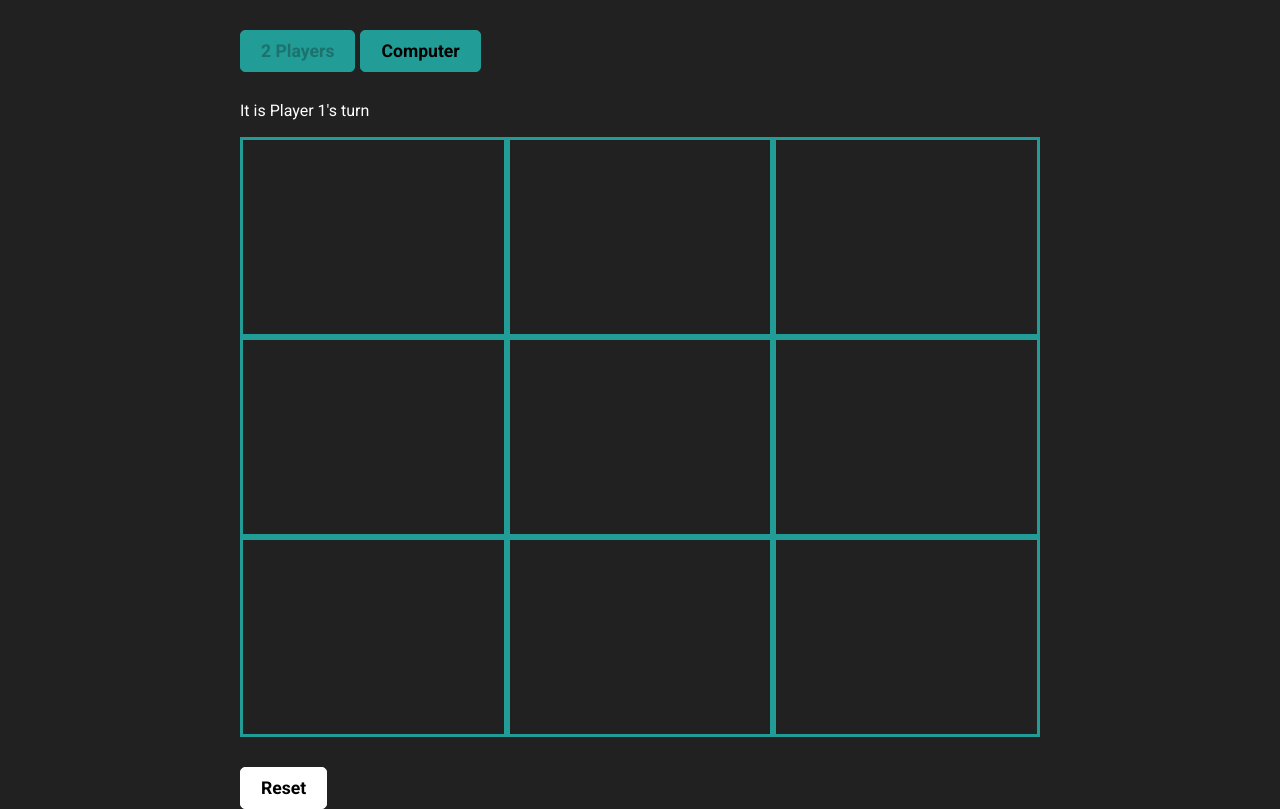
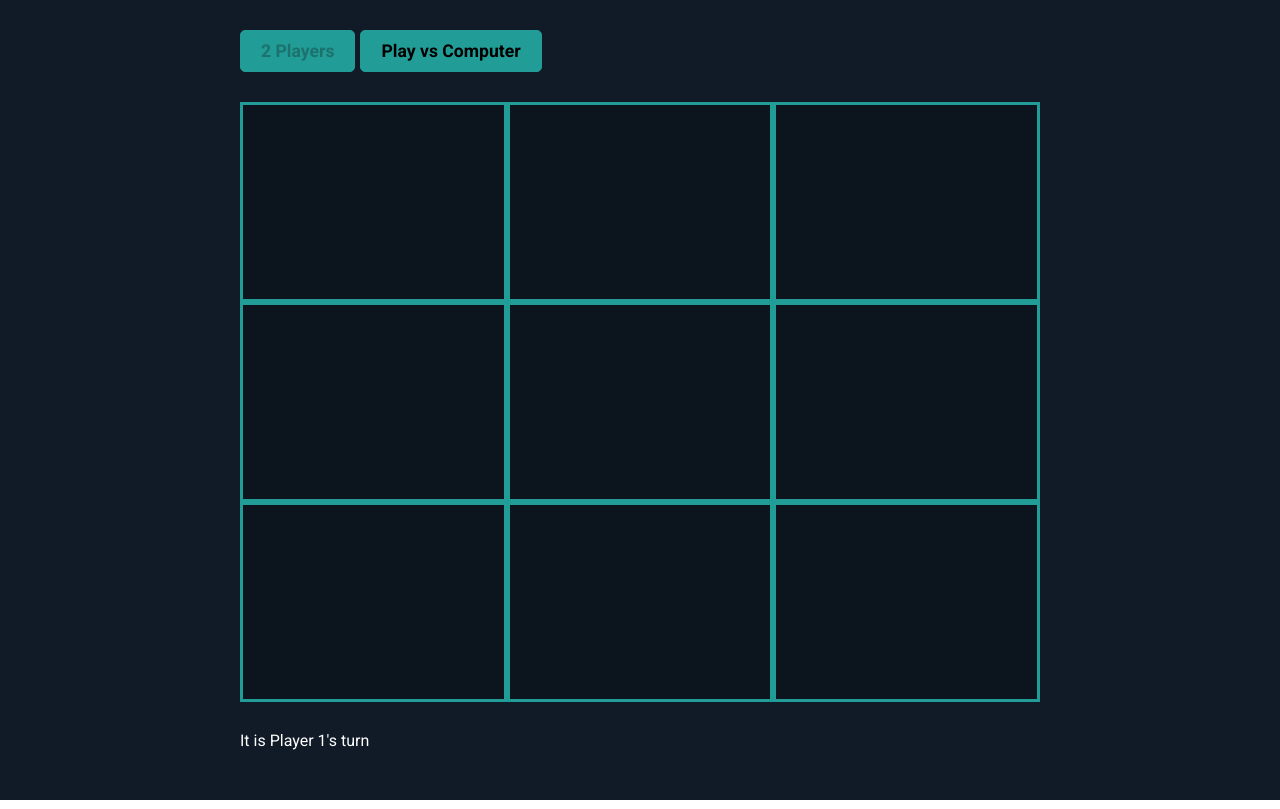
Before and after one commit to waterlooblue/tic-tac-toe, an Angular app: page / in a window 1280 px wide. Built offline with nearby package versions, Linux system fonts and the light colour scheme.

Commit message:
Add comments

```diff
--- a/src/app/components/board/board.component.html
+++ b/src/app/components/board/board.component.html
@@ -2,14 +2,14 @@
   <div class="container">
     <div style="margin-bottom: 30px; padding-top: 30px;">
       <button (click)="togglePlayers()" [disabled]="!playComputer" style="margin-right: 5px;">2 Players</button>
-      <button (click)="togglePlayers()" [disabled]="playComputer">Computer</button>
+      <button (click)="togglePlayers()" [disabled]="playComputer">Play vs Computer</button>
     </div>
-    <p *ngIf="!playComputer">It is {{ currentPlayer === 'x' ? 'Player 1\'s' : 'Player 2\'s' }} turn</p>
     <div class="grid">
       <app-square *ngFor="let square of squares" [props]="{position: square.position, enabled: square.enabled, value: square.value}" (clickEvent)="receiveClick($event)" class="square"/>
     </div>
-    <p *ngIf="isGameWon"> {{ currentPlayer | uppercase }} has won the game. Play again?</p>
+    <p *ngIf="!playComputer && !isGameWon && !isGameDraw">It is {{ currentPlayer === 'x' ? 'Player 1\'s' : 'Player 2\'s' }} turn</p>
+    <p *ngIf="isGameWon"> {{ currentPlayer === 'x' ? 'Player 1' : 'Player 2' }} has won the game. Play again?</p>
     <p *ngIf="isGameDraw"> Game ended in a draw. Play again?</p>
-    <button (click)="reset()" class="reset">{{'Reset'}}</button>
+    <button *ngIf="isGameWon || isGameDraw" (click)="reset()" class="reset">{{'Play Again'}}</button>
   </div>
 </div>
--- a/src/app/components/board/board.component.scss
+++ b/src/app/components/board/board.component.scss
@@ -4,7 +4,7 @@
   max-width: 800px;
   margin: auto;
   margin-bottom: 30px;
-  background-color: transparent;
+  background-color: rgb(12, 20, 29);
 }
 
 .square {
@@ -18,7 +18,7 @@
 
 .background {
   min-height: 100vh;
-  background-color: #212121;
+  background-color: rgb(16, 27, 39);
 }
 
 .container {
--- a/src/app/components/board/board.component.ts
+++ b/src/app/components/board/board.component.ts
@@ -30,14 +30,30 @@ export class BoardComponent {
     { position: 8, value: '', enabled: true }
   ];
   constructor(private movementsService: MovementsService, private computerService: ComputerService) { }
+
+  /**
+   * Adds the player movement and check for win or draw
+   * @param $event the number of the square
+   */
   receiveClick ($event: number) {
-    this.playerMove($event);
-    this.checkBoardForEnd();
+    // Prevents player clicking cells when its the computers turn
+    if (!this.playComputer || (this.playComputer && this.currentPlayer === 'x')) {
+      this.playerMove($event);
+      this.checkBoardForEnd();
+    }
   }
+
+  /**
+   * Toggle for playing the computer
+   */
   togglePlayers(): void {
     this.playComputer = !this.playComputer;
     this.reset();
   }
+
+  /**
+   * Resets the board state
+   */
   reset() {
     this.movementsService.resetBoard();
     this.squares.forEach((square => {
@@ -48,35 +64,60 @@ export class BoardComponent {
     this.isGameDraw = false;
     this.currentPlayer = this.movementsService.nextPlayer(this.currentPlayer);
     if (this.playComputer && this.currentPlayer === 'o') {
-      this.computerMove();
+      setTimeout(() => this.computerMove(), 1000);
     }
   }
+
+  /**
+   * Sets the player movement on the board
+   * @param position of the square
+   */
   private playerMove(position: number): void {
     this.movementsService.addMove({position: position, player: this.currentPlayer});
     this.setSquareValue(position);
   }
+
+  /**
+   * Calls the computer service to determine a move
+   */
   private computerMove(): void {
-    const move = this.computerService.findNextMove(this.squares);
+    const move = this.computerService.getAvailableSquares(this.squares);
     this.movementsService.addMove({position: move.position, player: this.currentPlayer});
     this.setSquareValue(move.position);
     this.checkBoardForEnd();
   }
+
+  /**
+   * Check for win or draw
+   * Switches to next player if the game continues
+   */
   private checkBoardForEnd(): void {
     this.isGameWon = this.movementsService.isGameWon(this.currentPlayer);
     this.isGameDraw = this.movementsService.isGameDraw() && !this.isGameWon;
     if (this.isGameWon) {
-      this.disableAllSquares();
+      this.disableAllSquares(this.squares);
     } else {
       this.currentPlayer = this.movementsService.nextPlayer(this.currentPlayer);
       if (this.playComputer && this.currentPlayer === 'o') {
         // Call next move for the computer
-        this.computerMove();
+        setTimeout(() => this.computerMove(), 1000);
       }
     }
   }
+
+  /**
+   * Gets the square object by position
+   * @param position of the square
+   * @returns square object
+   */
   private getSquareByPosition(position: number): Square | undefined {
     return this.squares.find(square => square?.position === position);
   }
+
+  /**
+   * Sets the square value and disables the button
+   * @param position of the square
+   */
   private setSquareValue(position: number) {
     const square = this.getSquareByPosition(position);
     if(square != null) {
@@ -84,7 +125,12 @@ export class BoardComponent {
       square.enabled = false;
     }
   }
-  private disableAllSquares(): void {
-    this.squares.forEach(square => square.enabled = false);
+
+  /**
+   * Sets all buttons to be disabled
+   * @param squares list of all squares
+   */
+  private disableAllSquares(squares: Square[]): void {
+    squares.forEach(square => square.enabled = false);
   }
 }
--- a/src/app/components/square/square.component.scss
+++ b/src/app/components/square/square.component.scss
@@ -11,13 +11,13 @@
   @media screen and (min-width: 500px) {
     font-size: 60px;
   }
-  &:enabled {
-    cursor: pointer;
+  &:disabled {
+    cursor: auto;
   }
 }
 
 .text-blue {
-  color: rgb(14, 43, 173);
+  color: rgb(223, 229, 255);
 }
 
 .text-orange {
--- a/src/app/services/computer/computer.service.ts
+++ b/src/app/services/computer/computer.service.ts
@@ -7,9 +7,39 @@ import { Movement } from '../../model/movement';
 })
 export class ComputerService {
   constructor() { }
-  findNextMove(squares: Square[]): Movement {
+
+  /**
+   * Finds the first available square
+   * @param squares list of all squares
+   * @returns
+   */
+  getAvailableSquares(squares: Square[]): Movement {
     const remainingSpaces = squares.filter(square => square.value === '');
-    const firstAvailablePosition = { position: remainingSpaces[0].position, player: 'o'}
+    const firstAvailablePosition = this.getFirstAvailablePosition(remainingSpaces);
     return firstAvailablePosition;
   }
+
+  /**
+   * Determines if all squares are still enabled
+   * @param squares list of all squares
+   * @returns boolean if this is the first move
+   */
+  isFirstMove(squares: Square[]): boolean {
+    let isFirstMove = true;
+    squares.forEach(square => {
+      if (!square.enabled) {
+        isFirstMove = false;
+      }
+    });
+    return isFirstMove;
+  }
+
+  /**
+   * Easy mode for computer that plays first available move
+   * @param squares list of available squares
+   * @returns first available square
+   */
+  private getFirstAvailablePosition(squares: Square[]): Movement {
+    return { position: squares[0].position, player: 'o'};
+  }
 }
--- a/src/styles.scss
+++ b/src/styles.scss
@@ -13,6 +13,7 @@ button {
   border: 1px solid rgb(34, 156, 150);
   background-color: rgb(34, 156, 150);
   border-radius: 5px;
+  cursor: pointer;
 }
 
 .reset {
```
Also changed, not shown: src/app/services/movements/movements.service.ts (+32 -0 lines).
